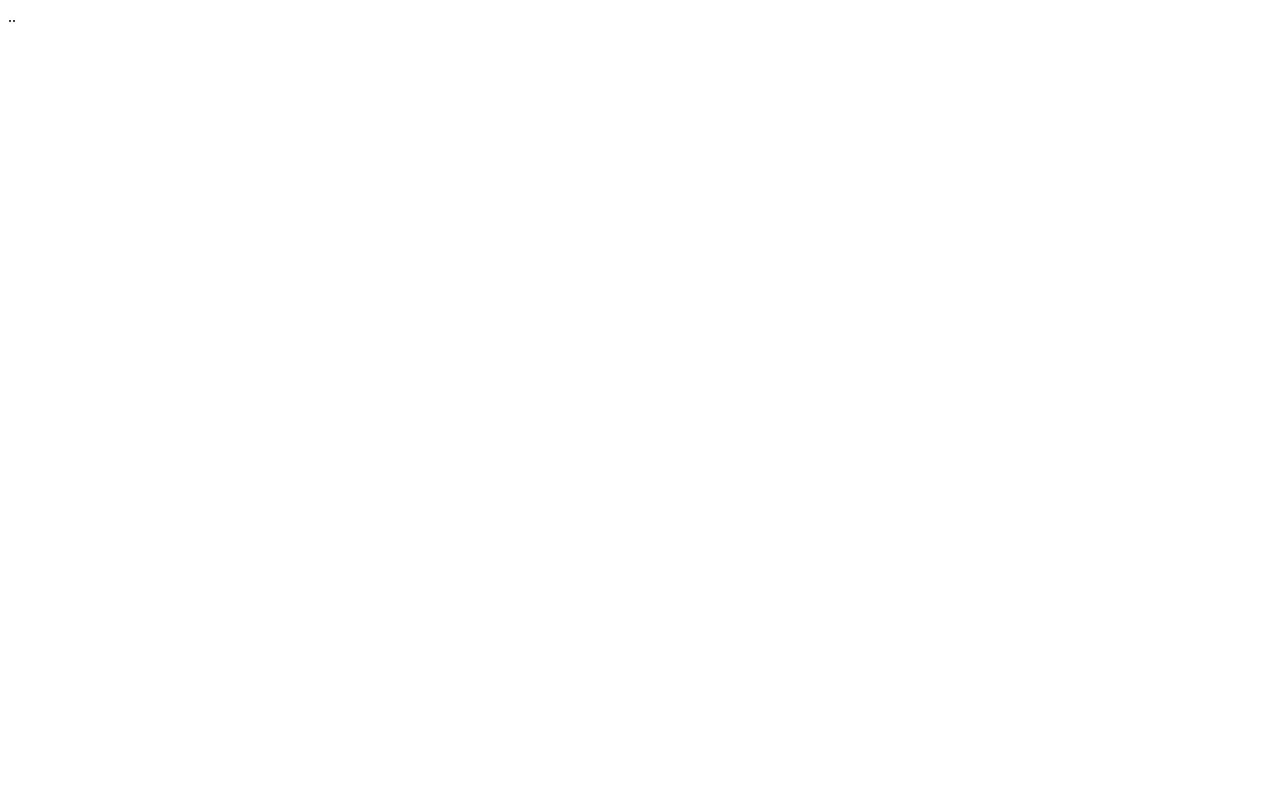
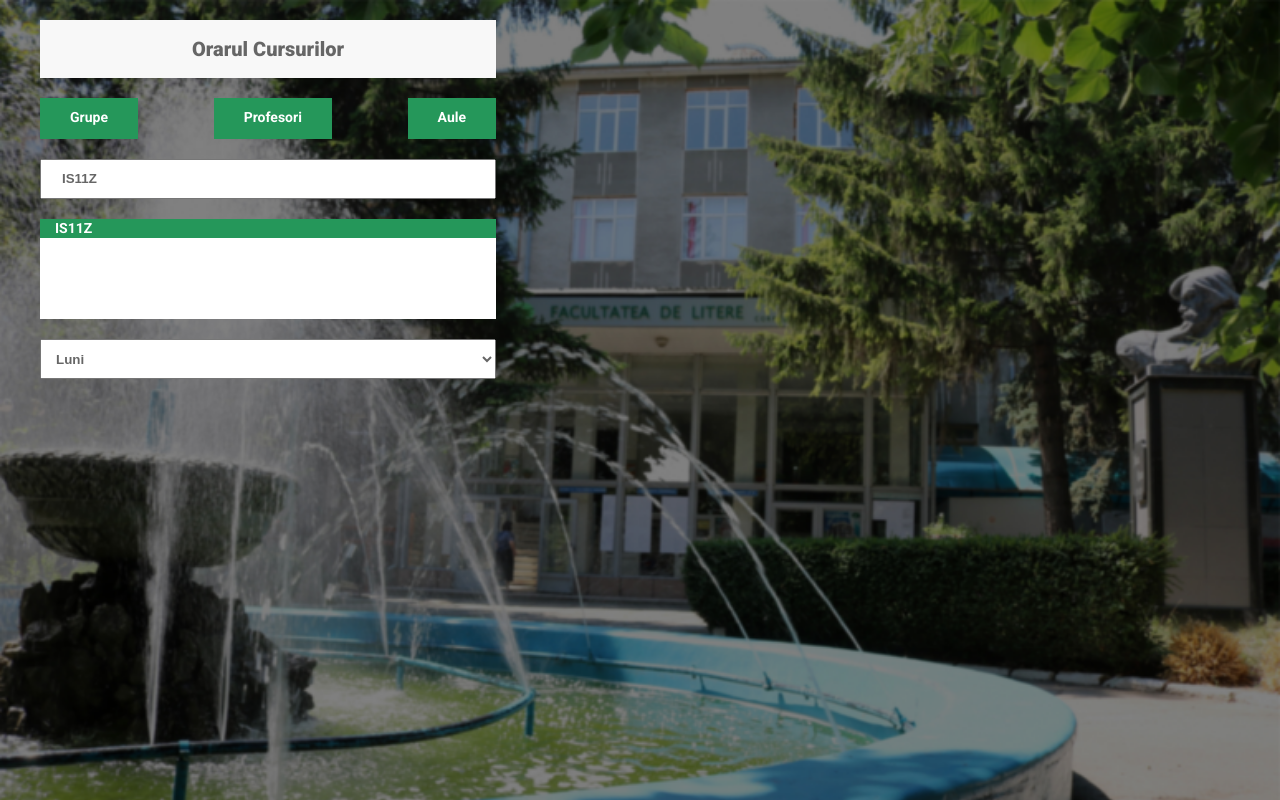
Before and after one commit to daniellmda/OrarUsarb, a plain HTML site: page index.html in a window 1280 px wide. Drawn offline with Linux system fonts and the light colour scheme.

Commit message:
start of work

```diff
--- a/index.html
+++ b/index.html
@@ -1,12 +1,53 @@
 <!DOCTYPE html>
-<html lang="en">
+<html lang="ro">
 <head>
     <meta charset="UTF-8">
     <meta name="viewport" content="width=device-width, initial-scale=1.0">
     <title>Orar</title>
     <link rel="stylesheet" href="main.css">
+    <link rel="preconnect" href="https://fonts.googleapis.com">
+    <link rel="preconnect" href="https://fonts.gstatic.com" crossorigin>
+    <link href="https://fonts.googleapis.com/css2?family=Roboto:wght@400;500;700;900&display=swap" rel="stylesheet">
 </head>
 <body>
+    <header>
+        <div class="container">
+            <div class="left-side">
+                <div class="orar-title">
+                    <h1>Orarul Cursurilor</h1>
+                </div>
+                <div class="wrapper-button">
+                    <div class="main groups"><h2>Grupe</h2></div>
+                    <div class="main profesori"><h2>Profesori</h2></div>
+                    <div class="main aule"><h2>Aule</h2></div>
+                </div>
 
+            </div>
+            <div class="right-side">
+
+            </div>
+        </div>
+    </header>
+    <section>
+        <div class="container">
+            <input type="text" value="IS11Z" class="search">
+            <div class="search-found">
+                <p>IS11Z</p>
+            </div>
+            <div>
+                <label for="select">
+                    <select id="select">
+                        <option value="">Luni</option>
+                        <option value="">Marți</option>
+                        <option value="">Miercuri</option>
+                        <option value="">Joi</option>
+                        <option value="">Vineri</option>
+                        <option value="">Sâmbătă</option>
+                        <option value="">Duminica</option>
+                    </select>
+                </label>
+            </div>
+        </div>
+    </section>
 </body>
-</html> ..
+</html>
--- a/main.css
+++ b/main.css
@@ -0,0 +1,96 @@
+* {
+    box-sizing: border-box;
+    padding: 0;
+    margin: 0;
+}
+
+body {
+    color: #fff;
+    font-family: 'Roboto', sans-serif;
+    font-weight: 400;
+    line-height: 1.4;
+    font-size: 16px;
+    background: url('img/background.png') no-repeat center top / cover;
+
+}
+.left-side {
+    width: 456px;
+}
+header {
+    margin-top: 20px;
+}
+.container {
+    max-width: 1200px;
+    margin: 0 auto;
+    width: 100%;
+}
+.orar-title {
+    height: 58px;
+    width: 456px;
+    background-color: #F8F8F8;
+    display: flex;
+    justify-content: center;
+    align-items: center;
+}
+h1 {
+    text-align: center;
+    font-size: 20px;
+    font-weight: 900;
+    color: #666;
+    font-style: normal;
+}
+.wrapper-button {
+    display: flex;
+    width: 456px;
+    justify-content: space-between;
+    padding-top: 20px;
+}
+.main {
+    background-color: #25975A;
+    padding: 10px 30px 11px;
+    text-align: center;
+}
+h2 {
+    font-size: 14px;
+
+}
+section {
+    margin-top: 20px;
+}
+.search {
+    width: 456px;
+    height: 40px;
+    padding-left: 20px;
+    font-weight: 700;
+    color: #666666;
+}
+.search-found {
+    width: 456px;
+    height: 100px;
+    background-color: #fff;
+    margin-top: 20px;
+}
+.search-found p {
+    border: none;
+    padding-left: 15px;
+    font-weight: 700;
+    background-color: #25975A;
+    width: 100%;
+    margin-top: 0px;
+    outline: none;
+    color: #fff;
+    font-size: 14px;
+}
+.search-found p:hover {
+    color: #25975A;
+    background-color: bisque;
+    cursor: pointer;
+}
+select {
+    margin-top: 20px;
+    width: 456px;
+    height: 40px;
+    padding: 11px 11px 12px;
+    font-weight: 700;
+    color: #666666;
+}
```
Also changed, not shown: img/background.png (added).
